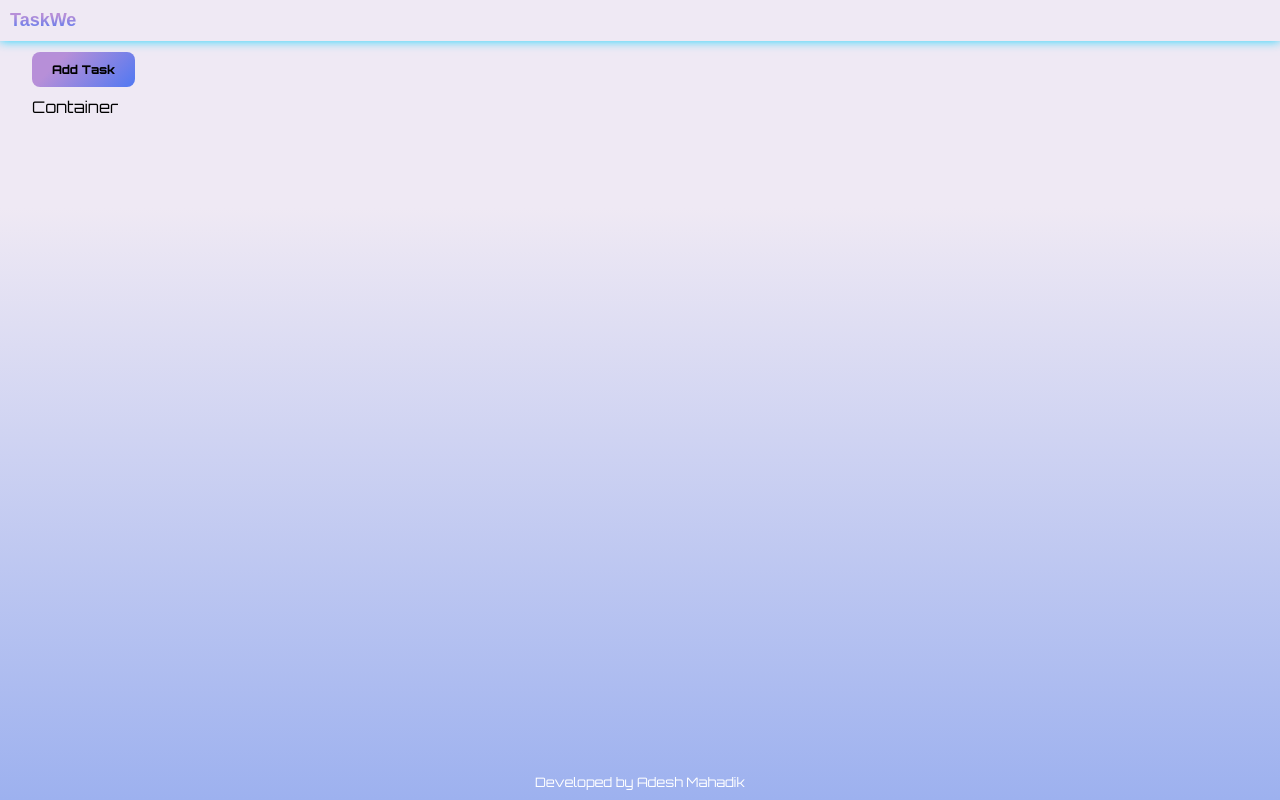
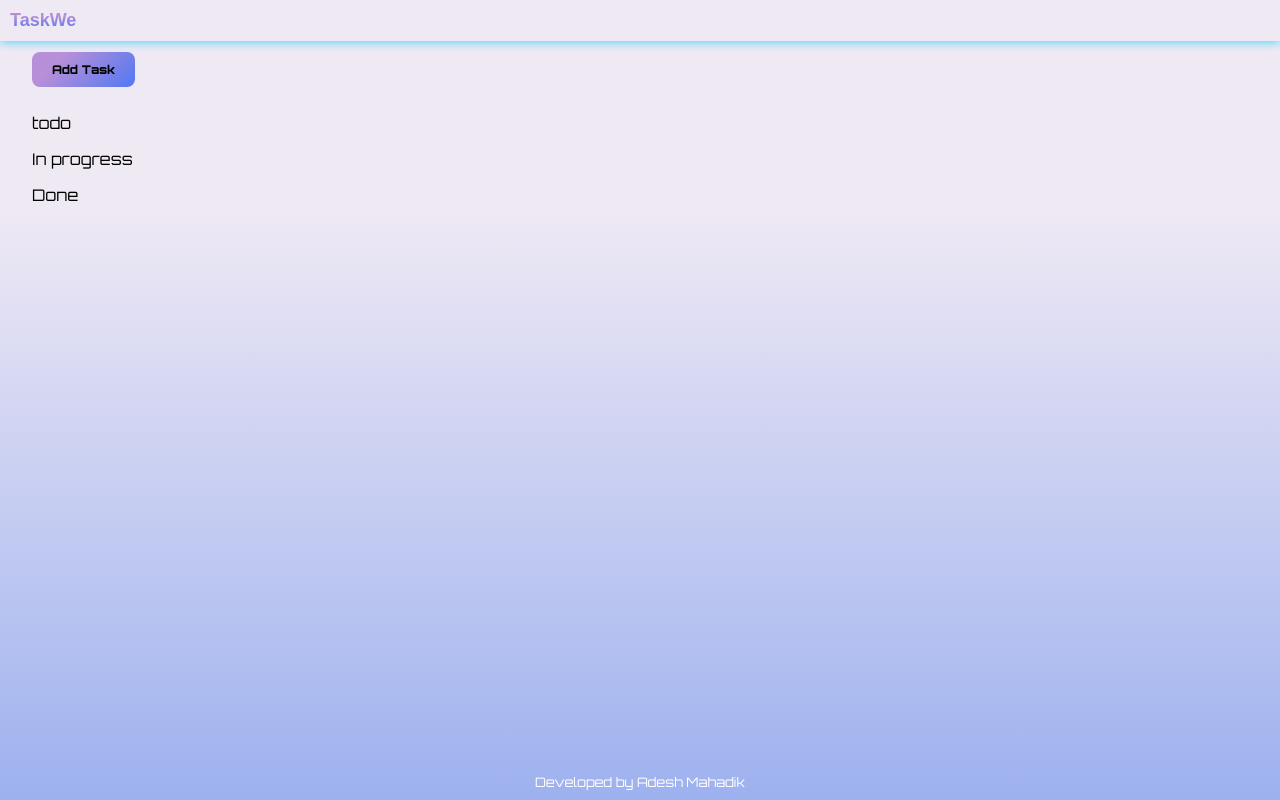
Before and after one commit to Adeshmahadik/task_management_app, a React (Create React App) app: page / in a window 1280 px wide. Built offline with nearby package versions, Linux system fonts and the light colour scheme; a web font is replaced by a local one.

Commit message:
define no of cards and types

```diff
--- a/src/Components/Container/index.jsx
+++ b/src/Components/Container/index.jsx
@@ -1,8 +1,18 @@
-import React from 'react'
+import React, { useEffect, useState } from 'react'
 
-const Container = () => {
+const Container = ({cardData, title}) => {
+  const [data, setData] = useState(cardData);
+
+
+  useEffect(() => {
+    setData(cardData)
+  }, [cardData])
   return (
-    <div>Container</div>
+    <div className='container_section'>
+<div className='titleSection'>
+<p> <span className='totlanoVal'>{data?.length} </span>{title}</p>
+</div>
+    </div>
   )
 }
 
--- a/src/Pages/MainPage.jsx
+++ b/src/Pages/MainPage.jsx
@@ -7,8 +7,8 @@ import Container from '../Components/Container';
 
 const MainPage = () => {
   const [showModal, setShowModal] = useState(false);
-const todoData = JSON.parse(localStorage.getItem("savedItem"));
-console.log(todoData, "todoData");
+const AllStoredData = JSON.parse(localStorage.getItem("savedItem"));
+console.log(AllStoredData, "AllStoredData");
   //define localstorage parameters
 
   return (
@@ -17,13 +17,14 @@ console.log(todoData, "todoData");
         <ButttonComponent className={"AddTaskBtn"} text="Add Task" handleClick={() => setShowModal(!showModal)} />
       </div>
       <div>
-        <Container>
-          <div>data</div>
-        </Container>
+        <Container title="todo" cardData={AllStoredData} />
+        <Container title="In progress" cardData={AllStoredData} />
+        <Container title="Done" cardData={AllStoredData} />
+
       </div>
       {showModal &&
         <Modal setShowModal={setShowModal} showModal={showModal}>
-          <TaskInput prevTask={todoData ? todoData :[]} setShowModal={setShowModal} />
+          <TaskInput prevTask={AllStoredData ? AllStoredData :[]} setShowModal={setShowModal} />
         </Modal>
       }
     </div>
--- a/src/Styles/style.css
+++ /dev/null
@@ -1,3 +0,0 @@
-.AddTaskBtn {
-background: gray;
-}
```
